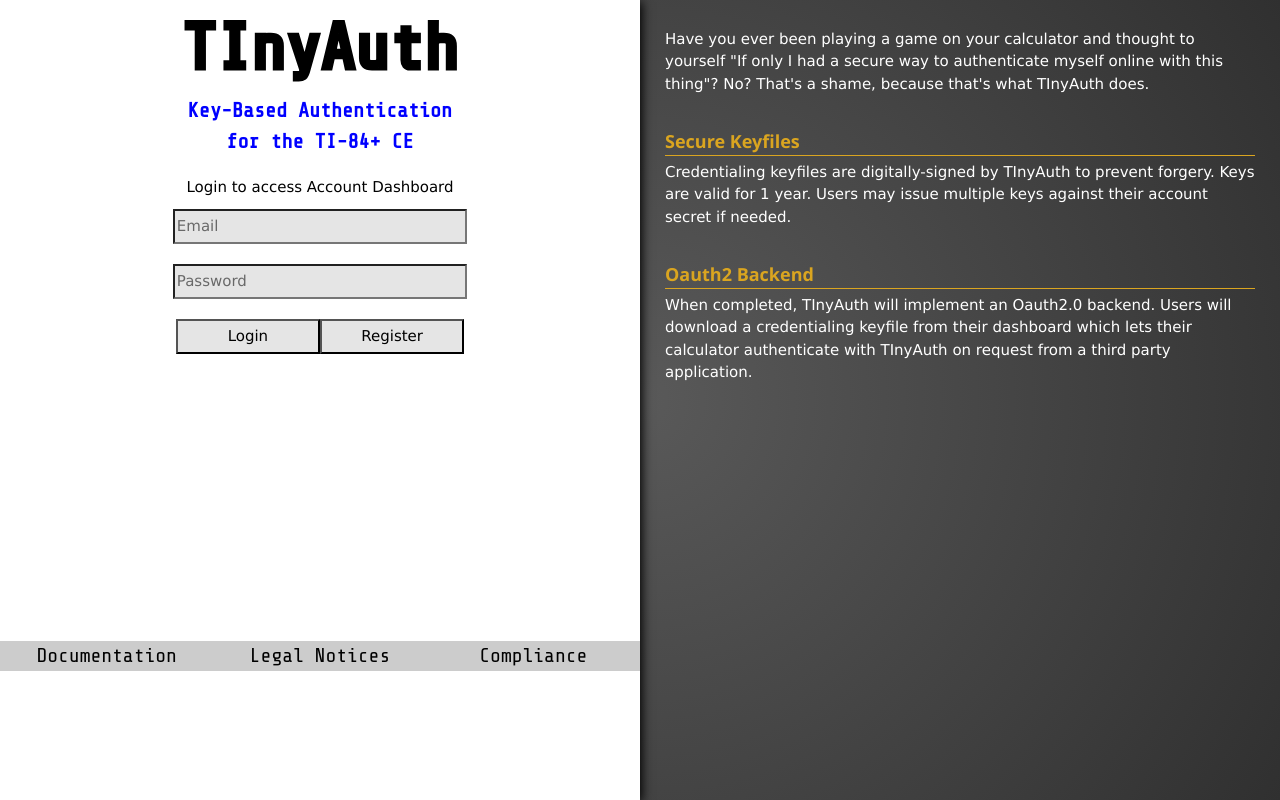
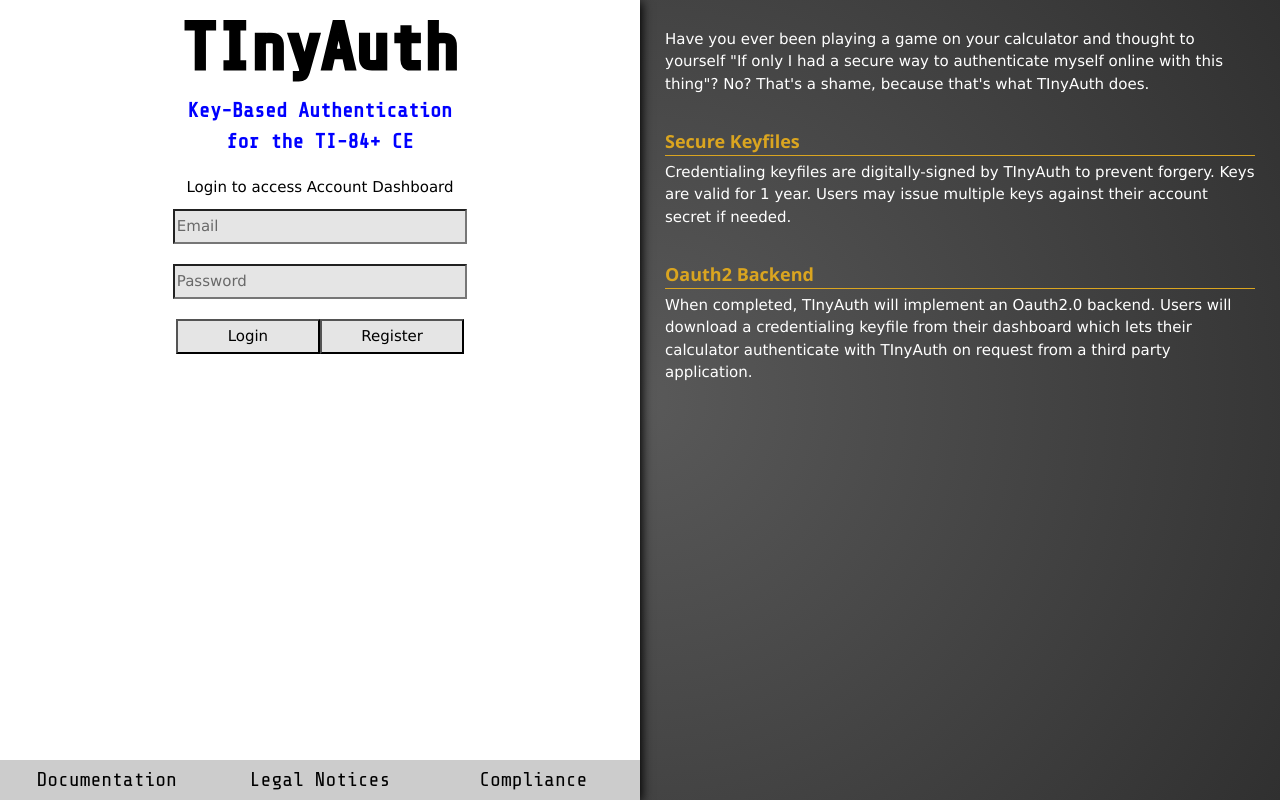
Before and after one commit to acagliano/tinyauth, a PHP site: page / in a window 1280 px wide. Run offline with PHP 8.4, Linux system fonts and the light colour scheme; data that the repository does not hold is empty; some libraries are stand-ins or nearby versions.

Commit message:
fix form

```diff
--- a/portions/header.php
+++ b/portions/header.php
@@ -70,5 +70,4 @@
                 <div class="navitem"><a href="/portions/legal.php">Legal Notices</a></div>
                 <div class="navitem" onclick="show_compliances()">Compliance</div>
         </div>
-        <div style="flex:1;"></div>
 </div>
--- a/styles/template.css
+++ b/styles/template.css
@@ -38,6 +38,7 @@
      display: flex;
      flex-direction: column;
      justify-content: flex-start;
+     overflow-y: auto;
  }
 
  #header>* {
@@ -171,6 +172,7 @@
      cursor: hand;
      font-size: 20px;
      background: rgba(0, 0, 0, .2);
+     padding: 5px 0;
  }
 
  .navitem>a {
```
